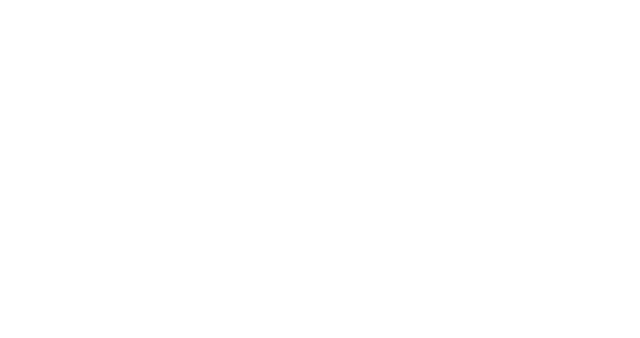
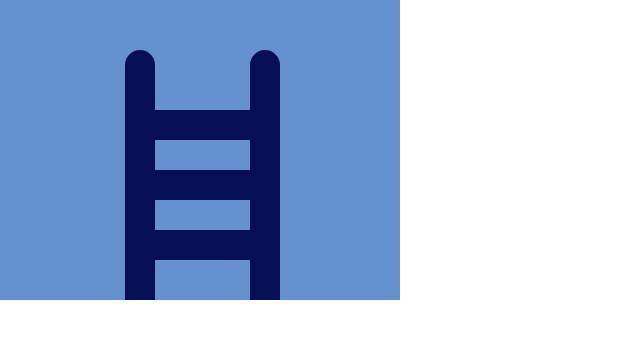
Before and after one commit to Daniauni/cssBatls155, a plain HTML site: page index.html in a window 1280 px wide. Shown: the whole page, without its empty margins (0-640 px from the left). Drawn offline with Linux system fonts and the light colour scheme.

Commit message:
Update index.html
donne exrercise

```diff
--- a/index.html
+++ b/index.html
@@ -1,2 +1,70 @@
 <!DOCTYPE html>
+<html lang="en">
+<head>
+    <meta charset="UTF-8">
+    <meta http-equiv="X-UA-Compatible" content="IE=edge">
+    <meta name="viewport" content="width=device-width, initial-scale=1.0">
+    <title>Document</title>
+</head>
+<body>
+    <div class="block">
+        <div class="circle1"></div>
+        <div class="circle2"></div>
+        <div class="circle3"></div>
+        <div class="circle4"></div>
+        <div class="circle5"></div>
+      </div>
+      <style>
+      *{
+        margin: 0;
+        padding: 0;
+        box-sizing: border-box;
+      }
+      .block{
+        width: 400px;
+        height: 300px;
+        background: #6592CF;
+        display:flex;
+        justify-content:center;
+        align-items:flex-end;
+        position: relative;
+      }
+      .circle1{
+        width: 30px;
+        height: 250px;
+        background: #060F55;
+        position: absolute;
+        left: 125px;
+        border-radius: 50px 50px 0px 0px;
+      }
+      .circle2{
+        width: 30px;
+        height: 250px;
+        background: #060F55;
+        position: absolute;
+        left: 250px;
+        border-radius: 50px 50px 0px 0px;
+      }
+      .circle3{
+        width: 150px;
+        height: 30px;
+        background: #060F55;
+        position: absolute;
+        top: 110px;
+      }
+      .circle4{
+        width: 150px;
+        height: 30px;
+        background: #060F55;
+        position: absolute;
+        top: 170px;
+      }
+      .circle5{
+        width: 150px;
+        height: 30px;
+        background: #060F55;
+        position: absolute;
+        top: 230px;
+      }</style>
+</body>
 </html>
```
